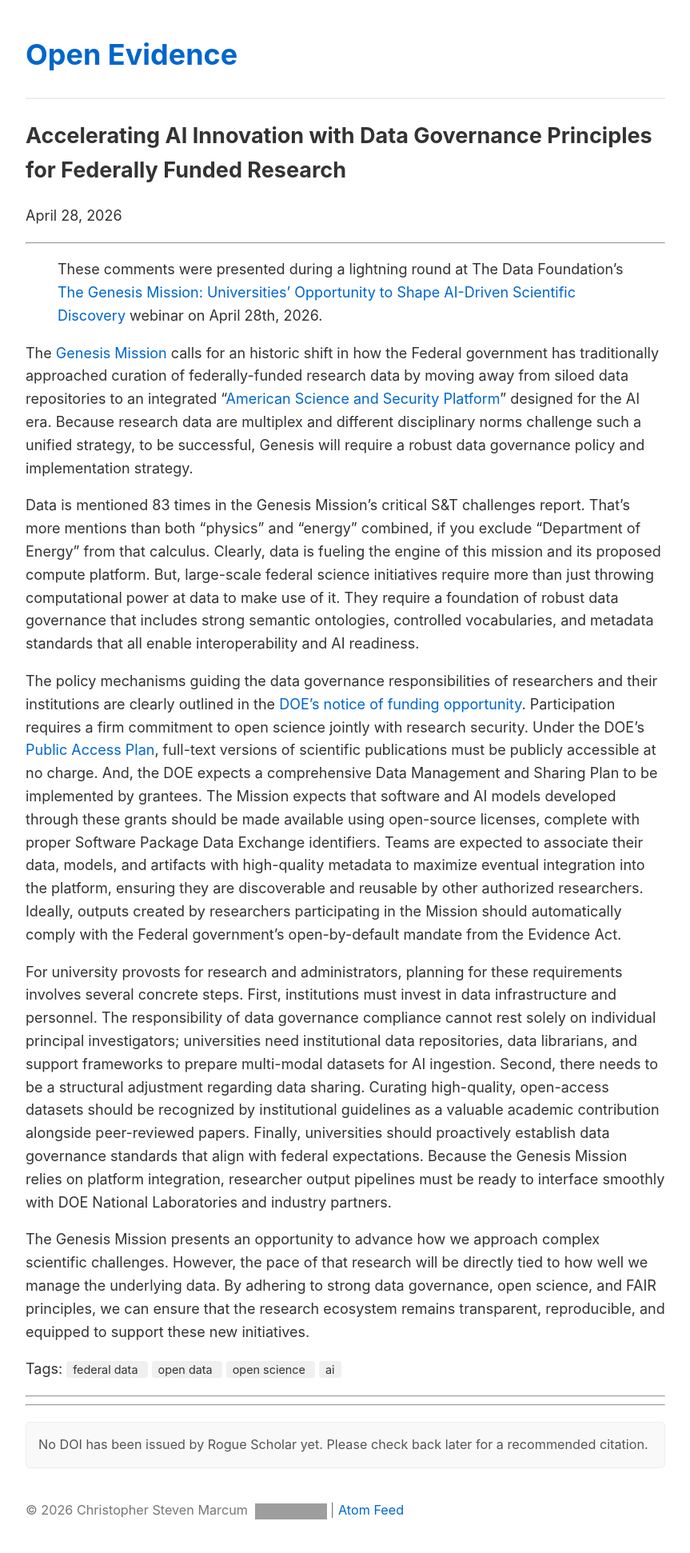
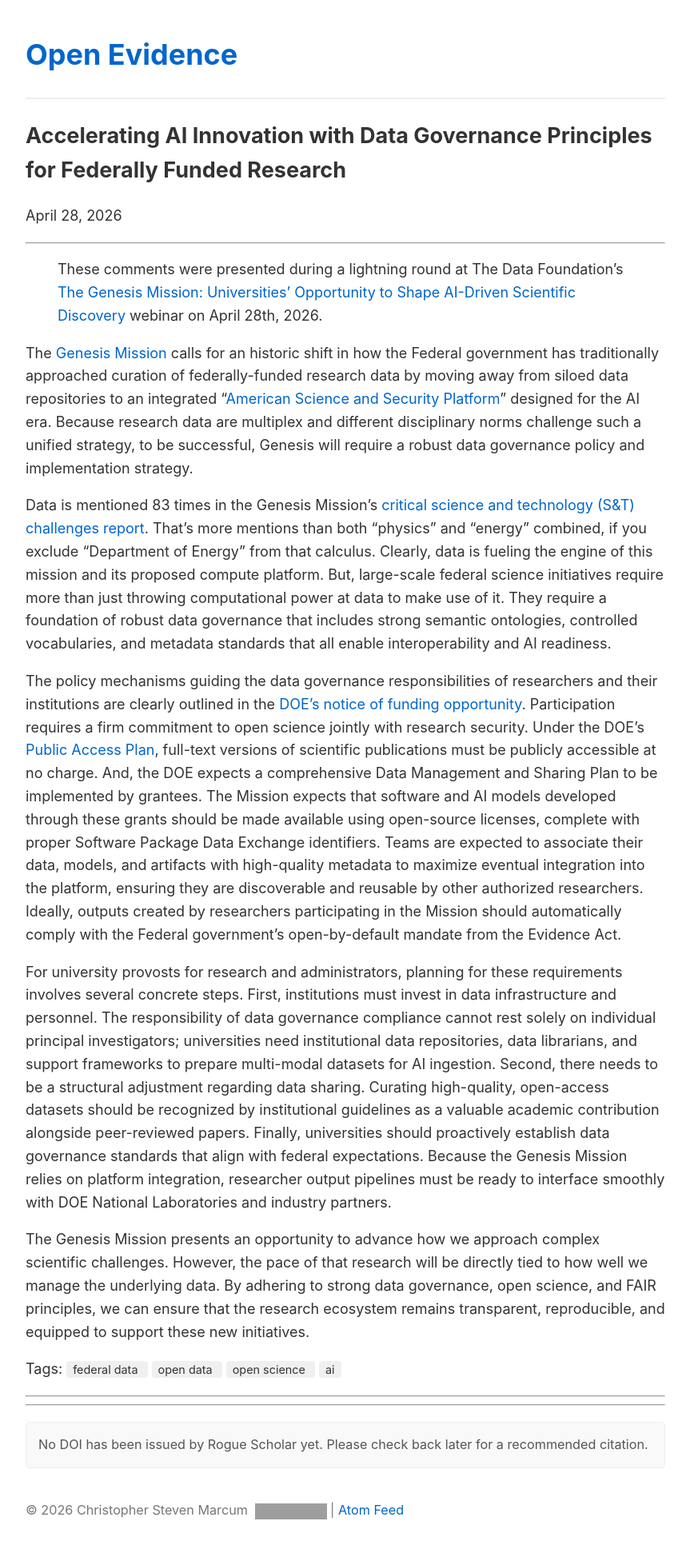
Before and after one commit to cmarcum/marcum-blog, a Jekyll site: the page built from _posts/2026-04-28-Accelerating-AI-Innovation-with-Data-Governance-Principles.md, in a window 1280 px wide. Shown: the whole page at 80% size, without its empty margins (208-1071 px from the left). Built offline with Jekyll 4.4.1, drawn with Linux system fonts in a browser that asks for light colours; grey boxes are pictures that could not be loaded.

Commit message:
Enhance data governance discussion in Genesis Mission post
Updated the text to include links and clarify the importance of data governance in the Genesis Mission.

```diff
--- a/_posts/2026-04-28-Accelerating-AI-Innovation-with-Data-Governance-Principles.md
+++ b/_posts/2026-04-28-Accelerating-AI-Innovation-with-Data-Governance-Principles.md
@@ -9,7 +9,7 @@ tags: [federal data, open data, open science, ai]
 
 The [Genesis Mission](https://www.whitehouse.gov/presidential-actions/2025/11/launching-the-genesis-mission/) calls for an historic shift in how the Federal government has traditionally approached curation of federally-funded research data by moving away from siloed data repositories to an integrated "[American Science and Security Platform](https://www.energy.gov/undersecretaryforscience/genesis-mission/american-science-and-security-platform)" designed for the AI era. Because research data are multiplex and different disciplinary norms challenge such a unified strategy, to be successful, Genesis will require a robust data governance policy and implementation strategy.
 
-Data is mentioned 83 times in the Genesis Mission's critical S&T challenges report. That's more mentions than both “physics” and “energy” combined, if you exclude "Department of Energy" from that calculus. Clearly, data is fueling the engine of this mission and its proposed compute platform. But, large-scale federal science initiatives require more than just throwing computational power at data to make use of it. They require a foundation of robust data governance that includes strong semantic ontologies, controlled vocabularies, and metadata standards that all enable interoperability and AI readiness.
+Data is mentioned 83 times in the Genesis Mission's [critical science and technology (S&T) challenges report](https://www.energy.gov/documents/genesis-mission-science-and-technology-challenges). That's more mentions than both “physics” and “energy” combined, if you exclude "Department of Energy" from that calculus. Clearly, data is fueling the engine of this mission and its proposed compute platform. But, large-scale federal science initiatives require more than just throwing computational power at data to make use of it. They require a foundation of robust data governance that includes strong semantic ontologies, controlled vocabularies, and metadata standards that all enable interoperability and AI readiness.
 
 The policy mechanisms guiding the data governance responsibilities of researchers and their institutions are clearly outlined in the [DOE’s notice of funding opportunity](https://simpler.grants.gov/opportunity/0228b895-9cb3-4160-8acc-58709e75c3c7). Participation requires a firm commitment to open science jointly with research security. Under the DOE’s [Public Access Plan](https://www.energy.gov/doe-public-access-plan), full-text versions of scientific publications must be publicly accessible at no charge. And, the DOE expects a comprehensive Data Management and Sharing Plan to be implemented by grantees. The Mission expects that software and AI models developed through these grants should be made available using open-source licenses, complete with proper Software Package Data Exchange identifiers. Teams are expected to associate their data, models, and artifacts with high-quality metadata to maximize eventual integration into the platform, ensuring they are discoverable and reusable by other authorized researchers. Ideally, outputs created by researchers participating in the Mission should automatically comply with the Federal government's open-by-default mandate from the Evidence Act.
 
```
